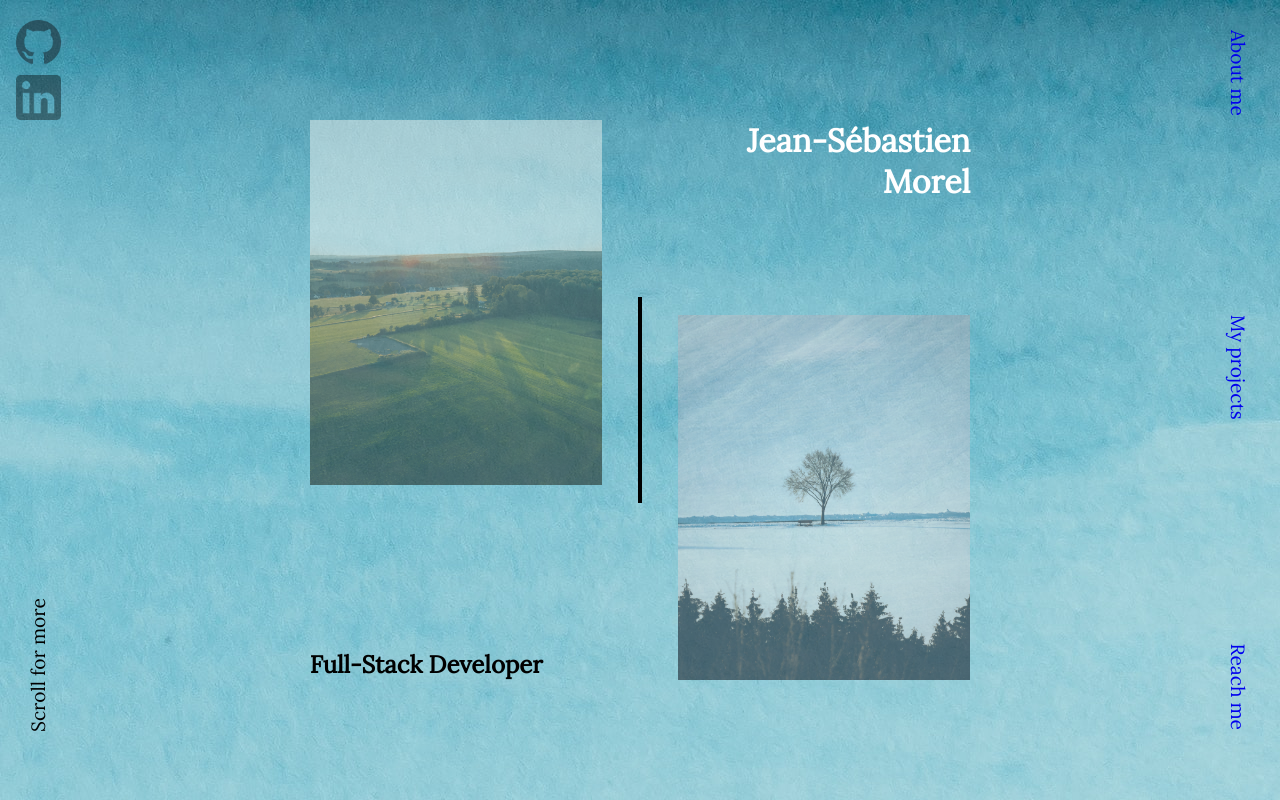
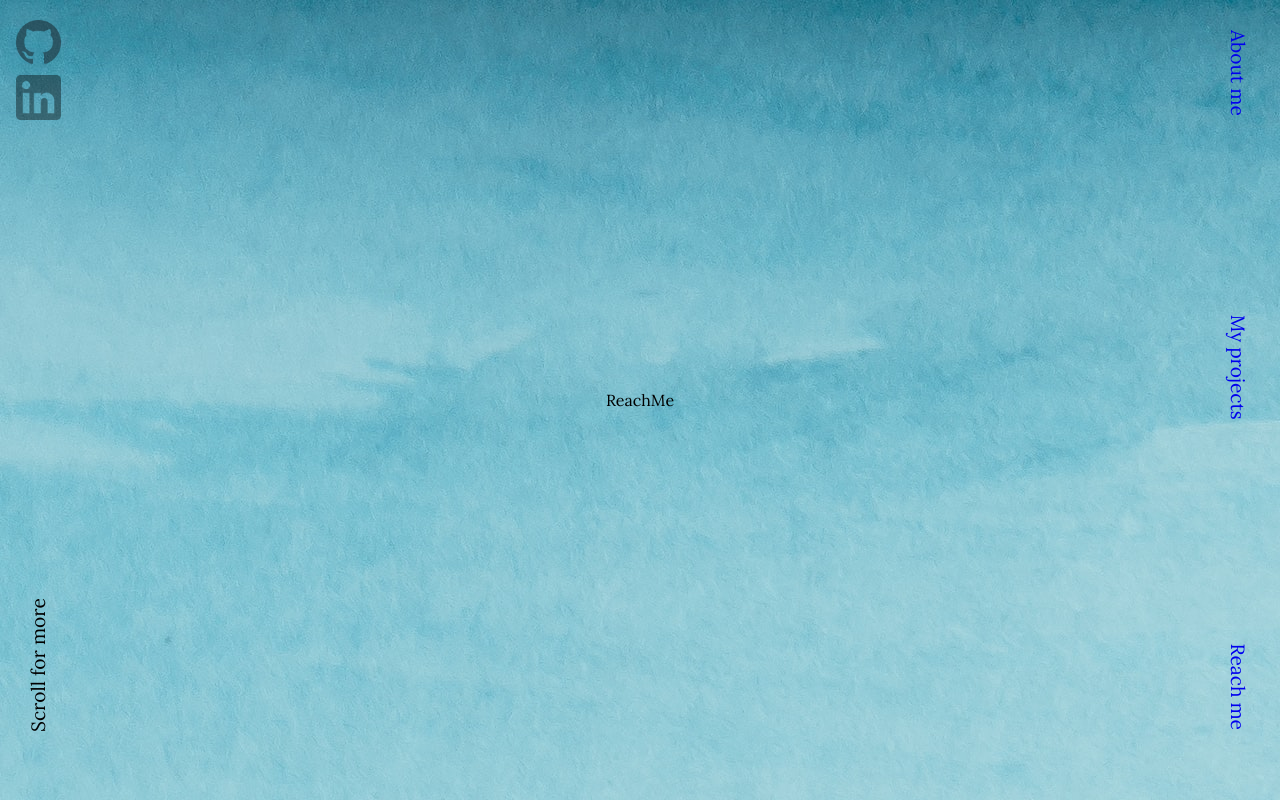
Before and after one commit to JeanSebastien130/ReactJS, a React (Create React App) app in the folder Project3/my_portfolio/: page /ReachMe in a window 1280 px wide. Built offline with nearby package versions, Linux system fonts and the light colour scheme.

Commit message:
setup routes

```diff
--- a/Project3/my_portfolio/src/App.jsx
+++ b/Project3/my_portfolio/src/App.jsx
@@ -21,16 +21,16 @@ function App() {
         </div>
         <div className="column-two">
         <Switch>
-          <Route path="/">
+          <Route exact path="/">
             <Banner />
           </Route>
-          <Route path="/AboutMe">
+          <Route exact path="/AboutMe">
             <AboutMe />
           </Route>
-          <Route path="/MyProjects">
+          <Route exact path="/MyProjects">
             <MyProjects />
           </Route>
-          <Route path="/ReachMe">
+          <Route exact path="/ReachMe">
             <ReachMe />
           </Route>
         </Switch>
--- a/Project3/my_portfolio/src/components/AboutMe.jsx
+++ b/Project3/my_portfolio/src/components/AboutMe.jsx
@@ -1,5 +1,9 @@
 const AboutMe = () => {
-  return <div>AboutMe</div>;
+  return(
+    <div>
+      Testtest
+    </div>
+    );
 };
 
 export default AboutMe;
--- a/Project3/my_portfolio/src/components/RightSidebar.jsx
+++ b/Project3/my_portfolio/src/components/RightSidebar.jsx
@@ -1,15 +1,15 @@
 import "../Stylesheet/RightSidebar.css";
-import { Link } from "react-router-dom";
+import { NavLink } from "react-router-dom";
 
 const RightSidebar = () => {
   return (
-    <>
+    <nav>
       <ul className="right-sidebar-list">
-        <li><Link className="link" style={{ textDecoration: 'none' }} to='/AboutMe'>About me</Link></li>
-        <li style={{ marginRight: "25px" }}><Link className="link" style={{ textDecoration: 'none' }} to='MyProjects'>My projects</Link></li>
-        <li style={{ marginRight: "100px" }}><Link className="link" style={{ textDecoration: 'none' }} to='ReachMe'>Reach me</Link></li>
+        <li><NavLink className="link" style={{ textDecoration: 'none' }} to='/AboutMe'>About me</NavLink></li>
+        <li style={{ marginRight: "25px" }}><NavLink className="link" style={{ textDecoration: 'none' }} to='MyProjects'>My projects</NavLink></li>
+        <li style={{ marginRight: "100px" }}><NavLink className="link" style={{ textDecoration: 'none' }} to='ReachMe'>Reach me</NavLink></li>
       </ul>
-    </>
+    </nav>
   );
 };
 
--- a/Project3/my_portfolio/src/index.js
+++ b/Project3/my_portfolio/src/index.js
@@ -2,11 +2,12 @@ import React from 'react';
 import ReactDOM from 'react-dom';
 import App from './App';
 import reportWebVitals from './reportWebVitals';
+import { BrowserRouter as Router } from "react-router-dom";
 
 ReactDOM.render(
-  <React.StrictMode>
-    <App />
-  </React.StrictMode>,
+  <Router>
+      <App />
+  </Router>,
   document.getElementById('root')
 );
 
```
